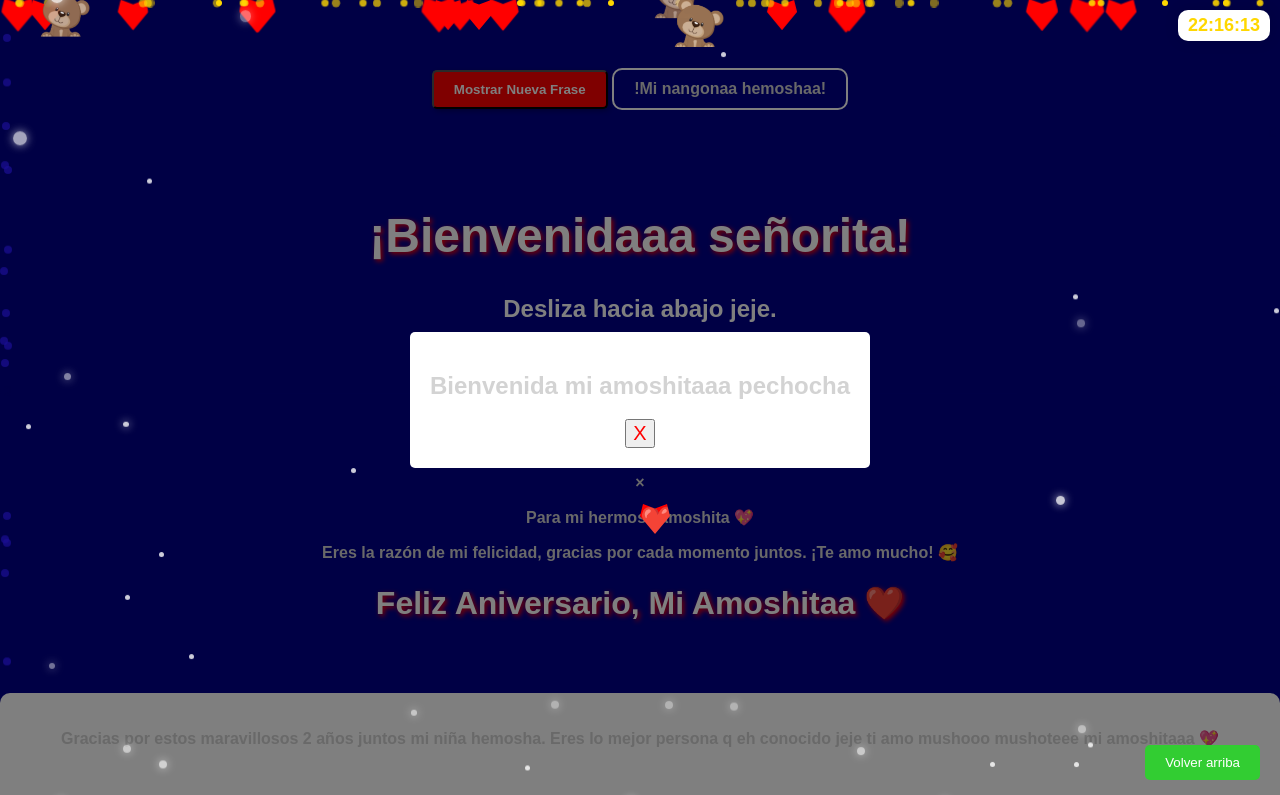
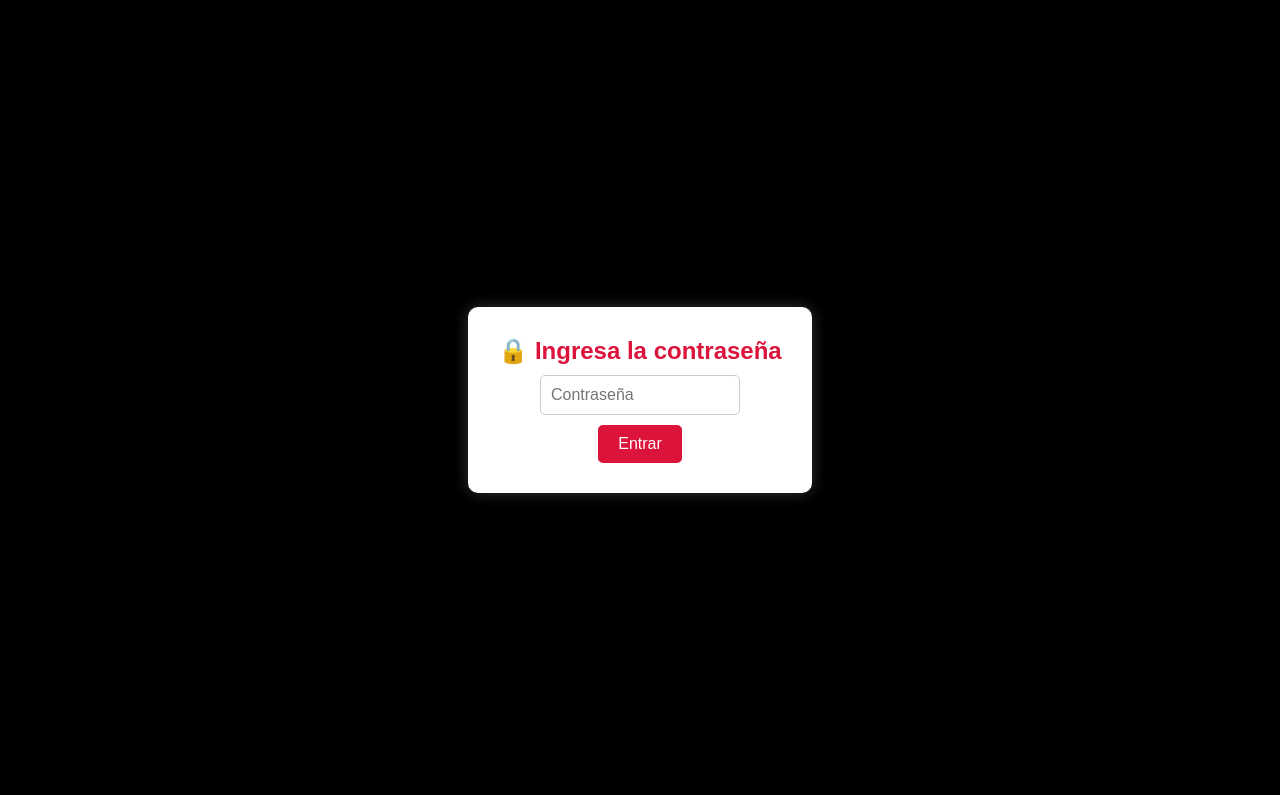
Before and after one commit to ImMelvinMc/ImMelvinMc.github.io, a plain HTML site: page index.html in a window 1280 px wide. Shown: the top 795 px of the page. Drawn offline with Linux system fonts and the light colour scheme.

Commit message:
index.html

```diff
--- a/index.html
+++ b/index.html
@@ -1,6 +1,108 @@
 <!DOCTYPE html>
 <html lang="es">
-<head>
+    <head>
+      <meta charset="UTF-8" />
+      <meta name="viewport" content="width=device-width, initial-scale=1.0" />
+      <title>Página protegida</title>
+      <style>
+        * {
+          margin: 0;
+          padding: 0;
+          box-sizing: border-box;
+        }
+
+        body {
+          font-family: sans-serif;
+        }
+
+        /* Fondo negro que bloquea TODO */
+        #bloqueoPantalla {
+          position: fixed;
+          top: 0;
+          left: 0;
+          width: 100vw;
+          height: 100vh;
+          background-color: black; /* Fondo 100% negro */
+          z-index: 9999;
+          display: flex;
+          justify-content: center;
+          align-items: center;
+        }
+
+        /* Formulario centrado */
+        #formularioContraseña {
+          background-color: white;
+          padding: 30px;
+          border-radius: 10px;
+          box-shadow: 0 0 15px rgba(255, 255, 255, 0.2);
+          display: flex;
+          flex-direction: column;
+          gap: 10px;
+          align-items: center;
+        }
+
+        #inputContraseña {
+          padding: 10px;
+          font-size: 16px;
+          width: 200px;
+          border: 1px solid #ccc;
+          border-radius: 5px;
+        }
+
+        #formularioContraseña button {
+          padding: 10px 20px;
+          font-size: 16px;
+          background-color: crimson;
+          color: white;
+          border: none;
+          cursor: pointer;
+          border-radius: 5px;
+        }
+
+        #formularioContraseña button:hover {
+          background-color: darkred;
+        }
+
+        /* Contenido oculto por defecto */
+        #contenidoPagina {
+          display: none;
+          text-align: center;
+          margin-top: 50px;
+          font-size: 24px;
+        }
+      </style>
+    </head>
+    <body>
+
+      <!-- Bloqueo total -->
+      <div id="bloqueoPantalla">
+        <div id="formularioContraseña">
+          <h2 style="color: crimson;">🔒 Ingresa la contraseña</h2>
+          <input type="password" id="inputContraseña" placeholder="Contraseña" />
+          <button onclick="verificarContraseña()">Entrar</button>
+        </div>
+      </div>
+
+      <!-- Contenido oculto -->
+      <div id="contenidoPagina">
+        💖 Oaaa nangonaa 💖
+        <p>Muaaa jaja muaaaa jaja 😎
+            digo digo mi pechochaaaa
+        </p>
+      </div>
+
+      <script>
+        function verificarContraseña() {
+          const contraseña = document.getElementById("inputContraseña").value;
+          if (contraseña === "nangadas") {
+            document.getElementById("bloqueoPantalla").style.display = "none";
+            document.getElementById("contenidoPagina").style.display = "block";
+          } else {
+            alert("❌ Contraseña incorrecta.");
+          }
+        }
+      </script>
+
     <meta charset="UTF-8">
     <meta name="viewport" content="width=device-width, initial-scale=1.0">
     <title>Feliz Aniversario Mi Amoshitaa</title>
@@ -714,5 +816,18 @@ document.addEventListener("DOMContentLoaded", function() {
     // Llamar a la función para mostrar el saludo al cargar la página
     mostrarSaludo();
 </script>
+<!-- FORMULARIO DE CONTRASEÑA -->
+<div id="formularioContraseña">
+    <input type="password" id="inputContraseña" placeholder="Ingresa la contraseña">
+    <button onclick="verificarContraseña()">Entrar</button>
+  </div>
+
+  <!-- CONTENIDO OCULTO HASTA INGRESAR CONTRASEÑA CORRECTA -->
+  <div id="contenidoPagina" style="display: none;">
+    <!-- Aquí va TODO el resto de tu página -->
+    <h1>Bienvenido al sitio 💖</h1>
+    <!-- Puedes mover tu contador de vistas, letra de canción, etc., dentro de aquí -->
+  </div>
+
 </body>
 </html>
```
